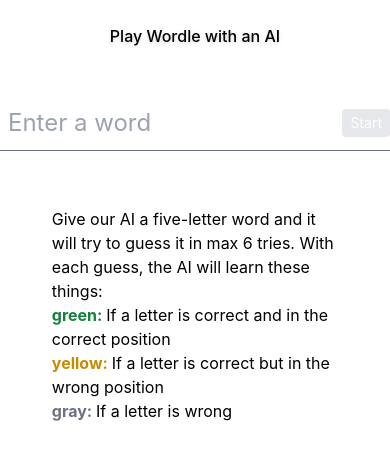
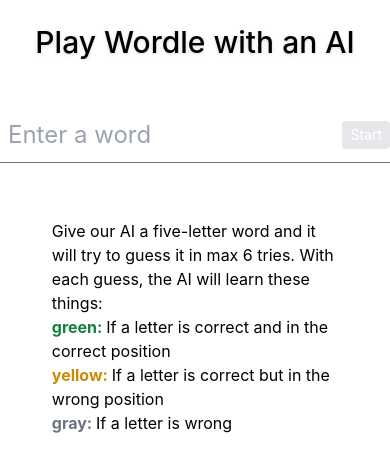
Before and after one commit to davidkuda/wordle, a Next.js app: page / in a window 390 px wide. Shown: the top 472 px of the page. Built offline with nearby package versions, Linux system fonts and the light colour scheme.

Commit message:
Change style of h1

```diff
--- a/pages/index.js
+++ b/pages/index.js
@@ -99,7 +99,7 @@ export default function Home() {
     <>
       <Head />
       <div className="flex flex-col">
-        <h1 className="text-base md:text-3xl my-6 font-medium drop-shadow text-center">
+        <h1 className="text-3xl my-6 font-medium drop-shadow text-center">
           Play Wordle with an AI
         </h1>
         {renderForm()}
```
